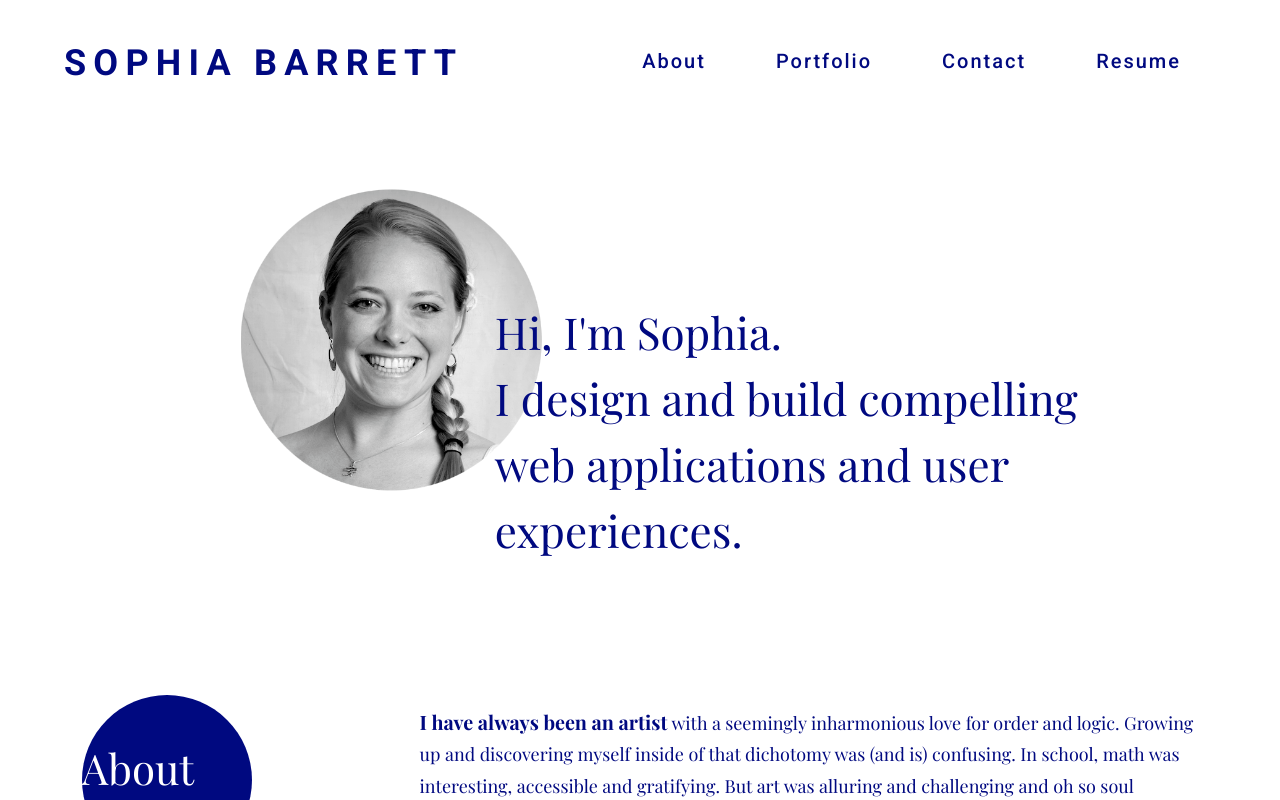
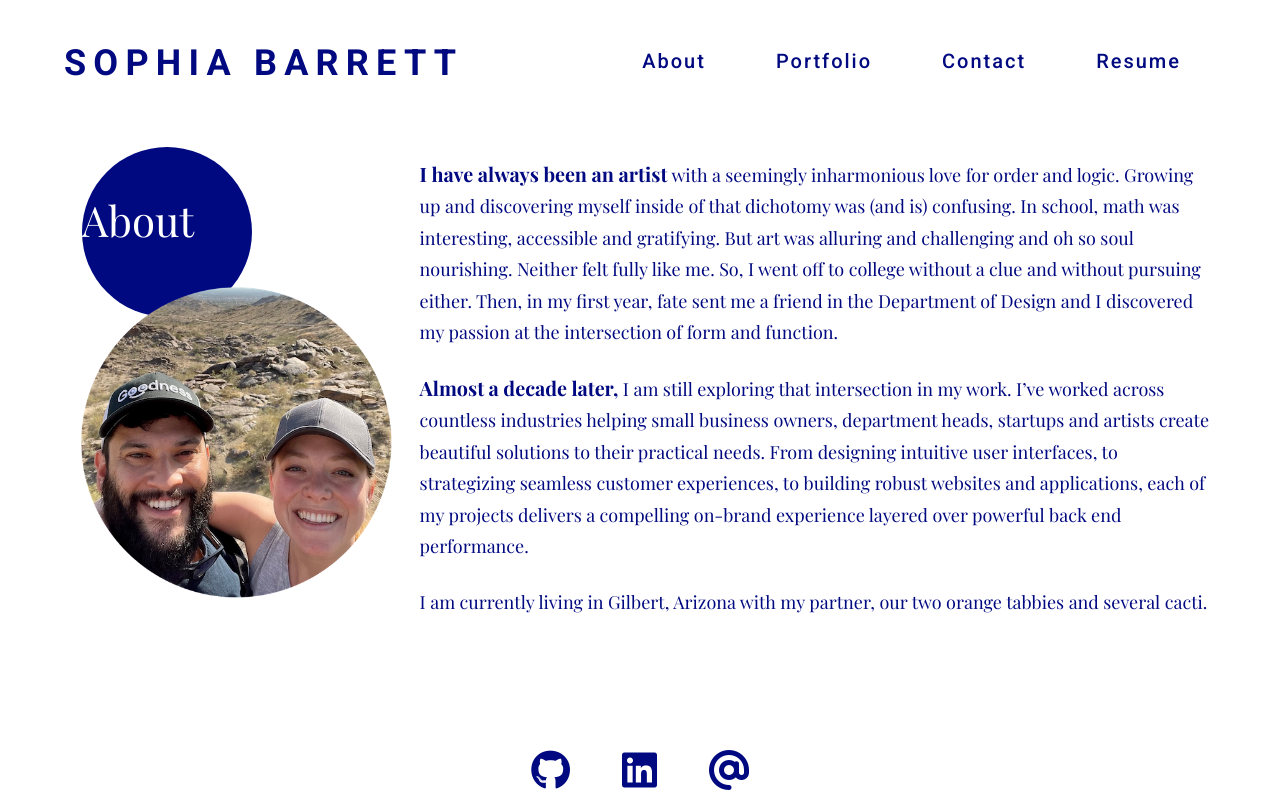
Before and after one commit to sophiabarrett/sophiabarrett.co, a React (Create React App) app: page /about in a window 1280 px wide. Shown: the top 800 px of the page. Built offline with nearby package versions, Linux system fonts and the light colour scheme; a web font is replaced by a local one.

Commit message:
seperate intro from about component

```diff
--- a/src/components/About/index.js
+++ b/src/components/About/index.js
@@ -1,19 +1,6 @@
 function About() {
   return (
     <>
-      <section id="intro">
-        <div className="img-wrapper">
-          <img
-            src={require("../../assets/images/sophia-barrett.png")}
-            alt="Sophia Barrett"
-          />
-        </div>
-        <p>
-          Hi, I'm Sophia.
-          <br />I design and build compelling web applications and user
-          experiences.
-        </p>
-      </section>
       <section id="about">
         <div className="title-wrapper">
           <h2>About</h2>
--- a/src/components/Home/index.js
+++ b/src/components/Home/index.js
@@ -1,3 +1,4 @@
+import Intro from "../Intro";
 import About from "../About";
 import Portfolio from "../Portfolio";
 import Contact from "../Contact";
@@ -5,6 +6,7 @@ import Contact from "../Contact";
 function Home() {
   return (
     <>
+      <Intro />
       <About />
       <Portfolio />
       <Contact />
--- /dev/null
+++ b/src/components/Intro/index.js
@@ -0,0 +1,21 @@
+function About() {
+  return (
+    <>
+      <section id="intro">
+        <div className="img-wrapper">
+          <img
+            src={require("../../assets/images/sophia-barrett.png")}
+            alt="Sophia Barrett"
+          />
+        </div>
+        <p>
+          Hi, I'm Sophia.
+          <br />I design and build compelling web applications and user
+          experiences.
+        </p>
+      </section>
+    </>
+  );
+}
+
+export default About;
```
